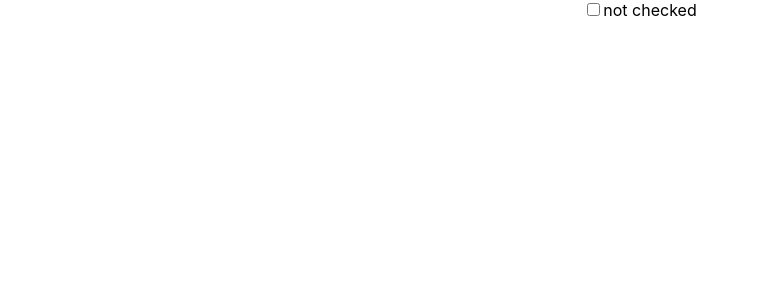
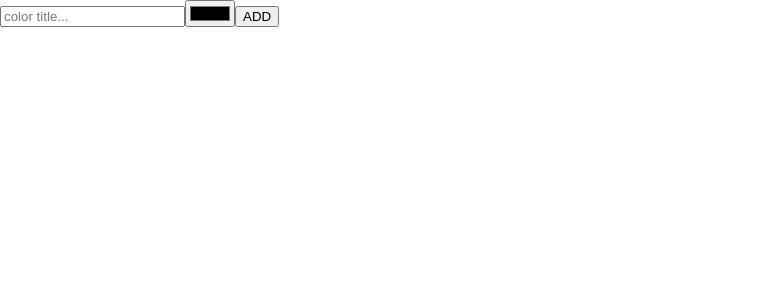
Before and after one commit to koomekevo/ReactMastery, a React (Create React App) app in the folder react-app/: page / in a window 1280 px wide. Shown: the top 300 px of the page, without its empty margins (0-759 px from the left). Built offline with nearby package versions, Linux system fonts and the light colour scheme.

Commit message:
Demo on how to use useRef()

```diff
--- a/react-app/src/App.js
+++ b/react-app/src/App.js
@@ -1,13 +1,21 @@
 import "./App.css";
-import { useReducer } from "react";
+import { useRef } from "react";
 
 function App() {
-  const [checked, setChecked] = useReducer((checked) => !checked, false);
+  const txtTitle = useRef();
+  const hexColor = useRef();
+
+  const submit = (e) => {
+    e.preventDefault();
+    const title = txtTitle.current.value;
+    const color = hexColor.current.value;
+  }
   return (
-    <div className="App">
-      <input type="checkbox" value={checked} onChange={setChecked} />
-      <label>{checked ? "checked" : "not checked"}</label>
-    </div>
+    <form onSubmit={submit}>
+      <input ref={txtTitle} type="text" placeholder="color title..." />
+      <input ref={hexColor} type="color" />
+      <button>ADD</button>
+    </form>
   );
 }
 
```
